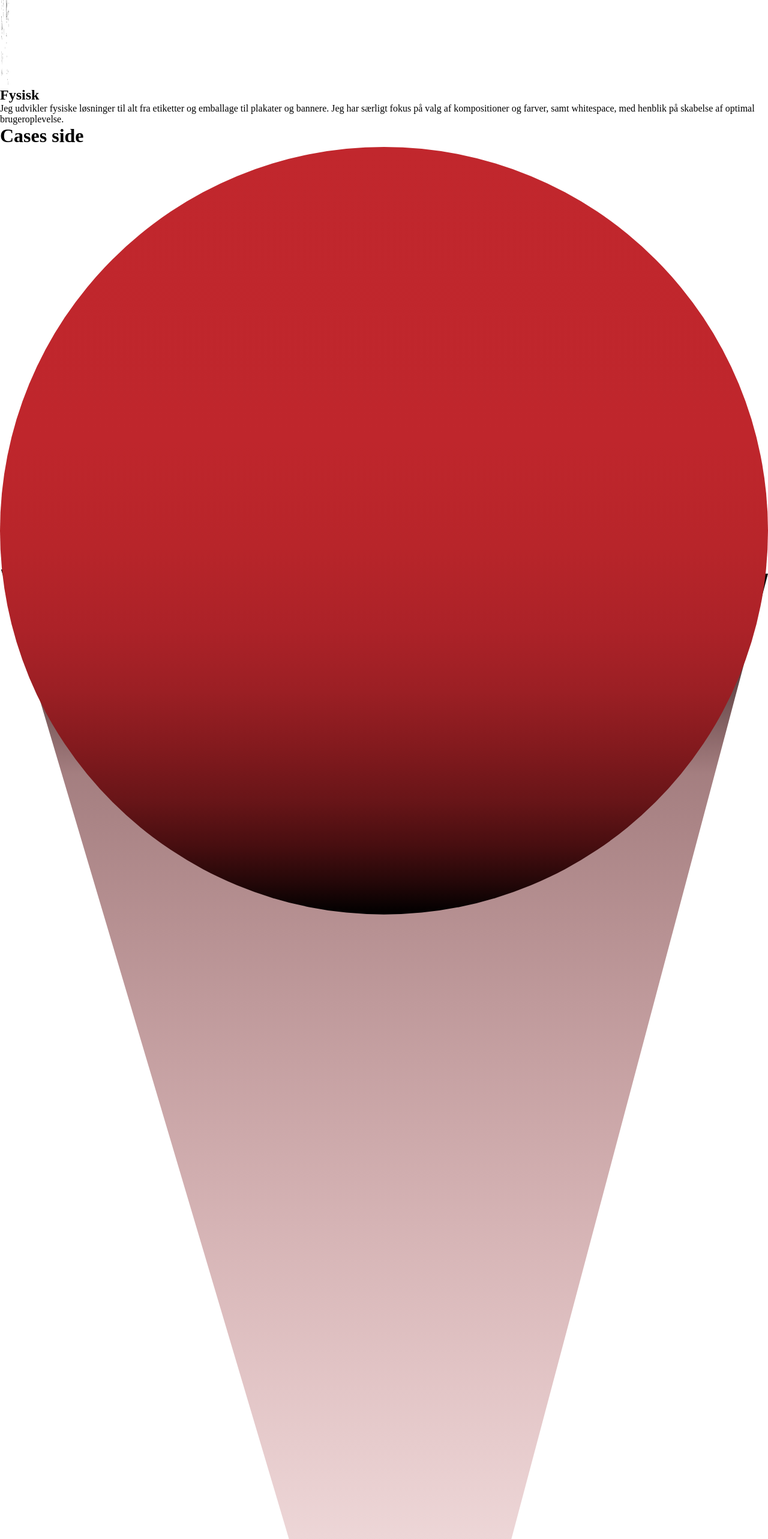
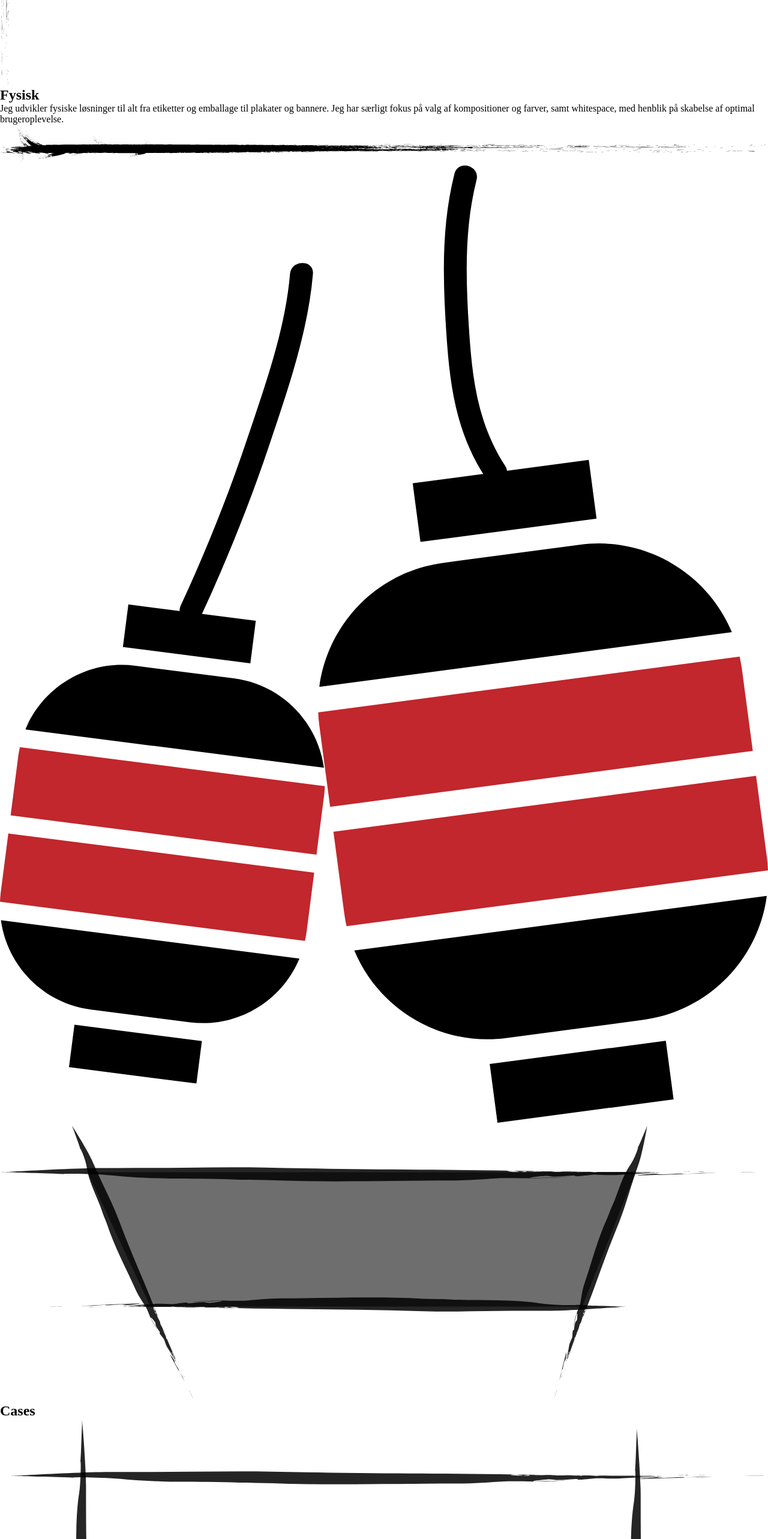
Before and after one commit to bertramwegener/bertramwegener.github.io, a React (Vite) app: page / in a window 1280 px wide. Shown: the part 2349-4915 px from the top of the page at 60% size. Built offline with nearby package versions, Linux system fonts and the light colour scheme.

Commit message:
Refactor Cases component layout and update Home page structure

```diff
--- a/src/component/projects.jsx
+++ b/src/component/projects.jsx
@@ -2,6 +2,35 @@ import '../css/projects.css';
 
 export default function Cases() {
     return (
-        <h1>Cases side</h1>
+        <>
+            <figure>
+                <img src="./billeder/lanterns.svg" alt="" />
+            </figure>
+
+            <figure>
+                <img src="./billeder/caption-box.svg" alt="" />
+                <h2>Cases</h2>
+            </figure>
+
+            <section>
+                <figure>
+                    <img src="./billeder/case-border.svg" alt="" />
+                </figure>
+
+                <figure>
+                    <img src="./billeder/case-border.svg" alt="" />
+                </figure>
+            </section>
+
+            <section>
+                <figure>
+                    <img src="./billeder/case-border.svg" alt="" />
+                </figure>
+
+                <figure>
+                    <img src="./billeder/case-border.svg" alt="" />
+                </figure>
+            </section>
+        </>
     );
 }
--- a/src/pages/Home.jsx
+++ b/src/pages/Home.jsx
@@ -20,6 +20,11 @@ export default function Home() {
             </figure>
 
             <Info />
+
+            <figure>
+                <img src="./billeder/section-split-2.svg" alt="" />
+            </figure>
+
             <Cases />
         </>
     );
```
